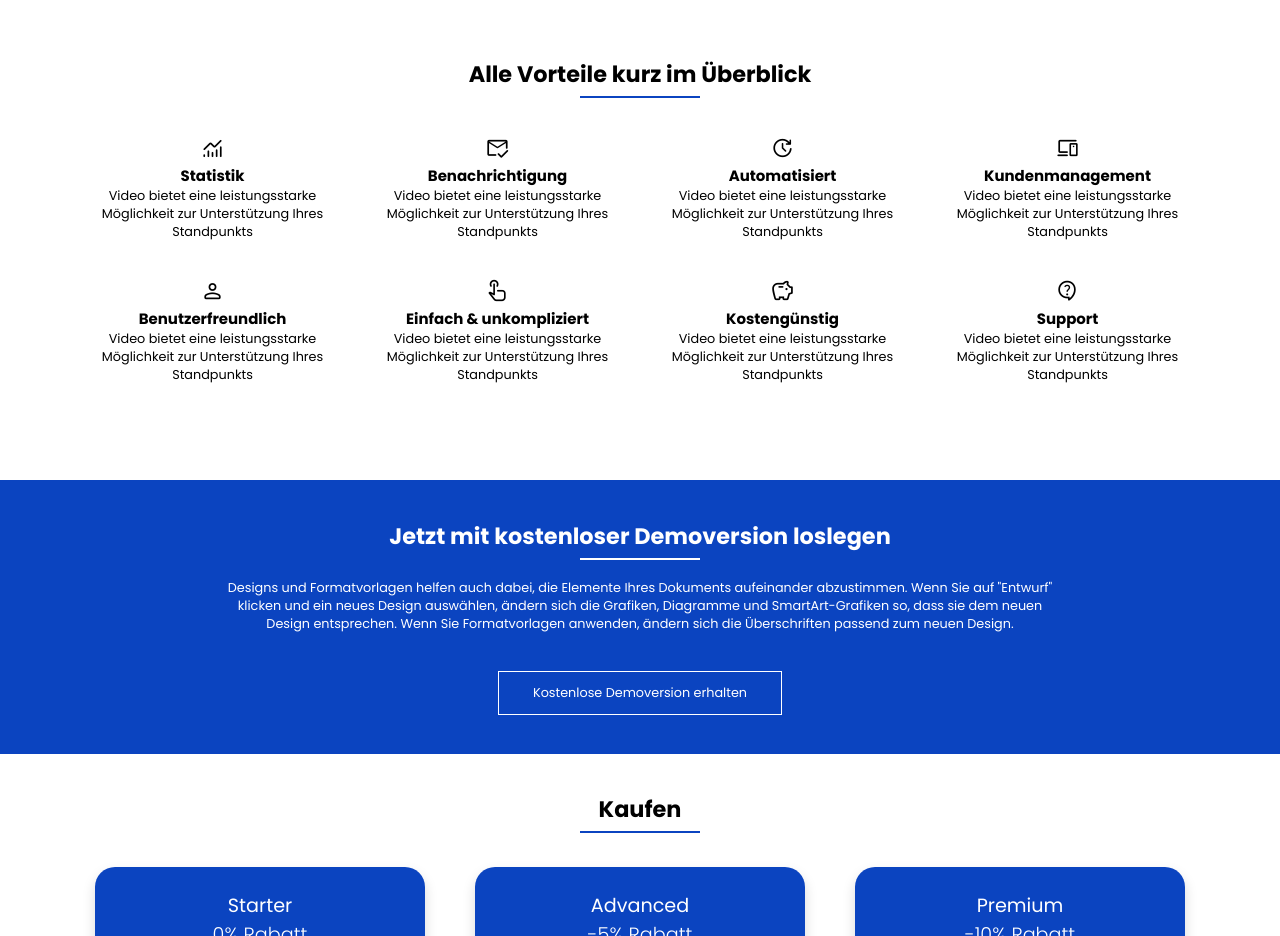
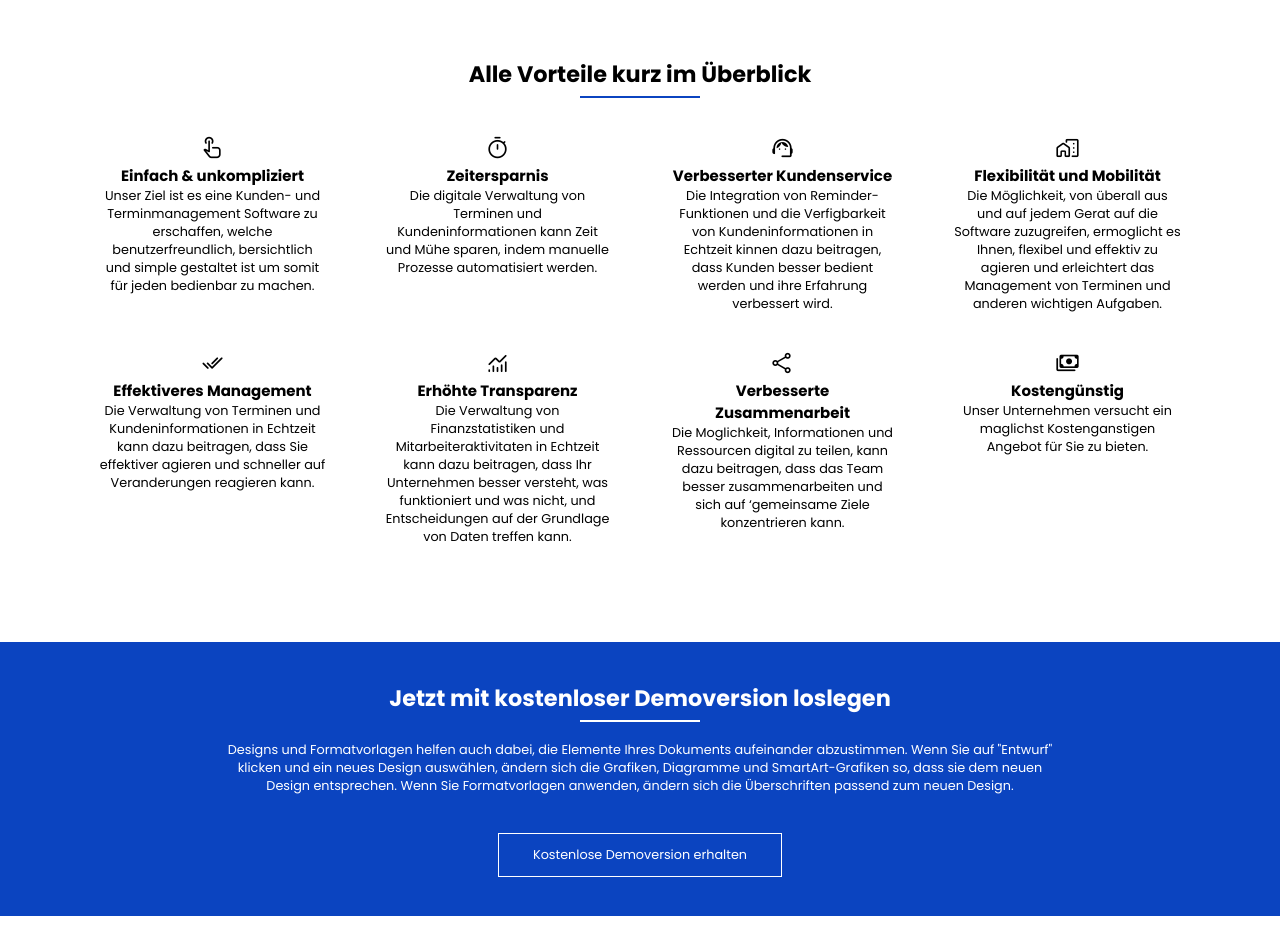
Before and after one commit to VA-Calendall/Website_Calendall, a website built with Vite: page index.html in a window 1280 px wide. Shown: the part 2460-3396 px from the top of the page. Built offline with nearby package versions, Linux system fonts and the light colour scheme.

Commit message:
change some texts

```diff
--- a/index.html
+++ b/index.html
@@ -209,17 +209,15 @@
                     <h2 class="fs-3">Alle Vorteile kurz im Überblick</h2>
                     <div class="hline mx-auto"></div>
                 </div>
+
                 <div class="col-lg-3 col-6">
                     <div class="text-center p-4">
                         <div class="icon">
-                            <span class="material-symbols-rounded"
-                                >monitoring</span
-                            >
+                            <span class="material-symbols-rounded">touch_app</span>
                         </div>
-                        <h3>Statistik</h3>
+                        <h3>Einfach & unkompliziert</h3>
                         <p class="fs-6">
-                            Video bietet eine leistungsstarke Möglichkeit zur
-                            Unterstützung Ihres Standpunkts
+                            Unser Ziel ist es eine Kunden- und Terminmanagement Software zu erschaffen, welche benutzerfreundlich, bersichtlich und simple gestaltet ist um somit für jeden bedienbar zu machen.
                         </p>
                     </div>
                 </div>
@@ -227,14 +225,11 @@
                 <div class="col-lg-3 col-6">
                     <div class="text-center p-4">
                         <div class="icon">
-                            <span class="material-symbols-rounded"
-                                >mark_email_read</span
-                            >
+                            <span class="material-symbols-rounded">timer</span>
                         </div>
-                        <h3>Benachrichtigung</h3>
+                        <h3>Zeitersparnis</h3>
                         <p class="fs-6">
-                            Video bietet eine leistungsstarke Möglichkeit zur
-                            Unterstützung Ihres Standpunkts
+                            Die digitale Verwaltung von Terminen und Kundeninformationen kann Zeit und Mühe sparen, indem manuelle Prozesse automatisiert werden.
                         </p>
                     </div>
                 </div>
@@ -242,12 +237,11 @@
                 <div class="col-lg-3 col-6">
                     <div class="text-center p-4">
                         <div class="icon">
-                            <span class="material-symbols-rounded">update</span>
+                            <span class="material-symbols-rounded">support_agent</span>
                         </div>
-                        <h3>Automatisiert</h3>
+                        <h3>Verbesserter Kundenservice</h3>
                         <p class="fs-6">
-                            Video bietet eine leistungsstarke Möglichkeit zur
-                            Unterstützung Ihres Standpunkts
+                            Die Integration von Reminder-Funktionen und die Verfigbarkeit von Kundeninformationen in Echtzeit kinnen dazu beitragen, dass Kunden besser bedient werden und ihre Erfahrung verbessert wird.
                         </p>
                     </div>
                 </div>
@@ -255,14 +249,11 @@
                 <div class="col-lg-3 col-6">
                     <div class="text-center p-4">
                         <div class="icon">
-                            <span class="material-symbols-rounded"
-                                >devices</span
-                            >
+                            <span class="material-symbols-rounded">home_work</span>
                         </div>
-                        <h3>Kundenmanagement</h3>
+                        <h3>Flexibilität und Mobilität</h3>
                         <p class="fs-6">
-                            Video bietet eine leistungsstarke Möglichkeit zur
-                            Unterstützung Ihres Standpunkts
+                            Die Möglichkeit, von überall aus und auf jedem Gerat auf die Software zuzugreifen, ermoglicht es Ihnen, flexibel und effektiv zu agieren und erleichtert das Management von Terminen und anderen wichtigen Aufgaben.
                         </p>
                     </div>
                 </div>
@@ -270,12 +261,11 @@
                 <div class="col-lg-3 col-6">
                     <div class="text-center p-4">
                         <div class="icon">
-                            <span class="material-symbols-rounded">person</span>
+                            <span class="material-symbols-rounded">done_all</span>
                         </div>
-                        <h3>Benutzerfreundlich</h3>
+                        <h3>Effektiveres Management</h3>
                         <p class="fs-6">
-                            Video bietet eine leistungsstarke Möglichkeit zur
-                            Unterstützung Ihres Standpunkts
+                            Die Verwaltung von Terminen und Kundeninformationen in Echtzeit kann dazu beitragen, dass Sie effektiver agieren und schneller auf Veranderungen reagieren kann.
                         </p>
                     </div>
                 </div>
@@ -283,14 +273,11 @@
                 <div class="col-lg-3 col-6">
                     <div class="text-center p-4">
                         <div class="icon">
-                            <span class="material-symbols-rounded"
-                                >touch_app</span
-                            >
+                            <span class="material-symbols-rounded">monitoring</span>
                         </div>
-                        <h3>Einfach & unkompliziert</h3>
+                        <h3>Erhöhte Transparenz</h3>
                         <p class="fs-6">
-                            Video bietet eine leistungsstarke Möglichkeit zur
-                            Unterstützung Ihres Standpunkts
+                            Die Verwaltung von Finanzstatistiken und Mitarbeiteraktivitaten in Echtzeit kann dazu beitragen, dass Ihr Unternehmen besser versteht, was funktioniert und was nicht, und Entscheidungen auf der Grundlage von Daten treffen kann.
                         </p>
                     </div>
                 </div>
@@ -298,14 +285,11 @@
                 <div class="col-lg-3 col-6">
                     <div class="text-center p-4">
                         <div class="icon">
-                            <span class="material-symbols-rounded"
-                                >savings</span
-                            >
+                            <span class="material-symbols-rounded">share</span>
                         </div>
-                        <h3>Kostengünstig</h3>
+                        <h3>Verbesserte Zusammenarbeit</h3>
                         <p class="fs-6">
-                            Video bietet eine leistungsstarke Möglichkeit zur
-                            Unterstützung Ihres Standpunkts
+                            Die Moglichkeit, Informationen und Ressourcen digital zu teilen, kann dazu beitragen, dass das Team besser zusammenarbeiten und sich auf ‘gemeinsame Ziele konzentrieren kann.
                         </p>
                     </div>
                 </div>
@@ -313,14 +297,11 @@
                 <div class="col-lg-3 col-6">
                     <div class="text-center p-4">
                         <div class="icon">
-                            <span class="material-symbols-rounded"
-                                >contact_support</span
-                            >
+                            <span class="material-symbols-rounded">payments</span>
                         </div>
-                        <h3>Support</h3>
+                        <h3>Kostengünstig</h3>
                         <p class="fs-6">
-                            Video bietet eine leistungsstarke Möglichkeit zur
-                            Unterstützung Ihres Standpunkts
+                            Unser Unternehmen versucht ein maglichst Kostenganstigen Angebot für Sie zu bieten.
                         </p>
                     </div>
                 </div>
```
